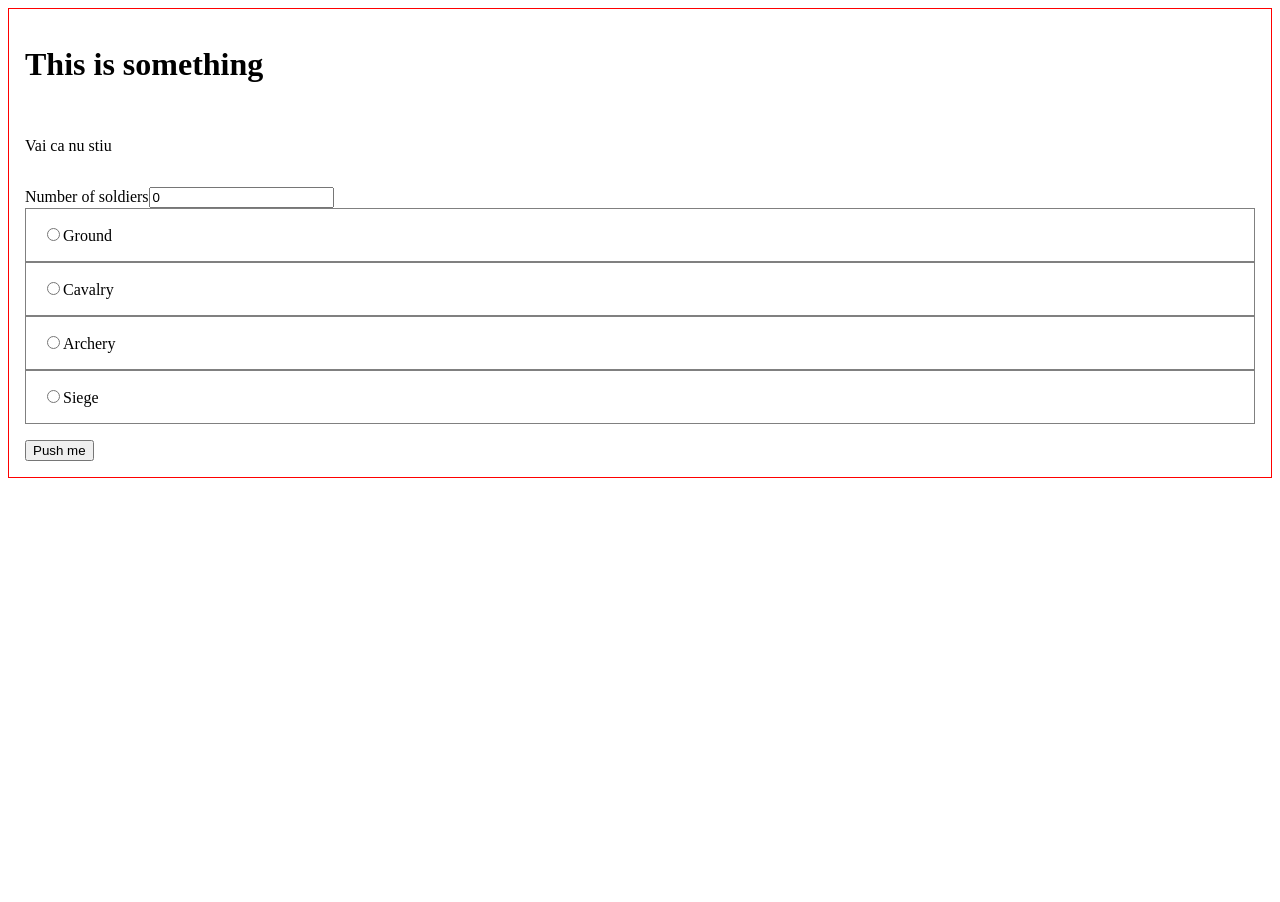
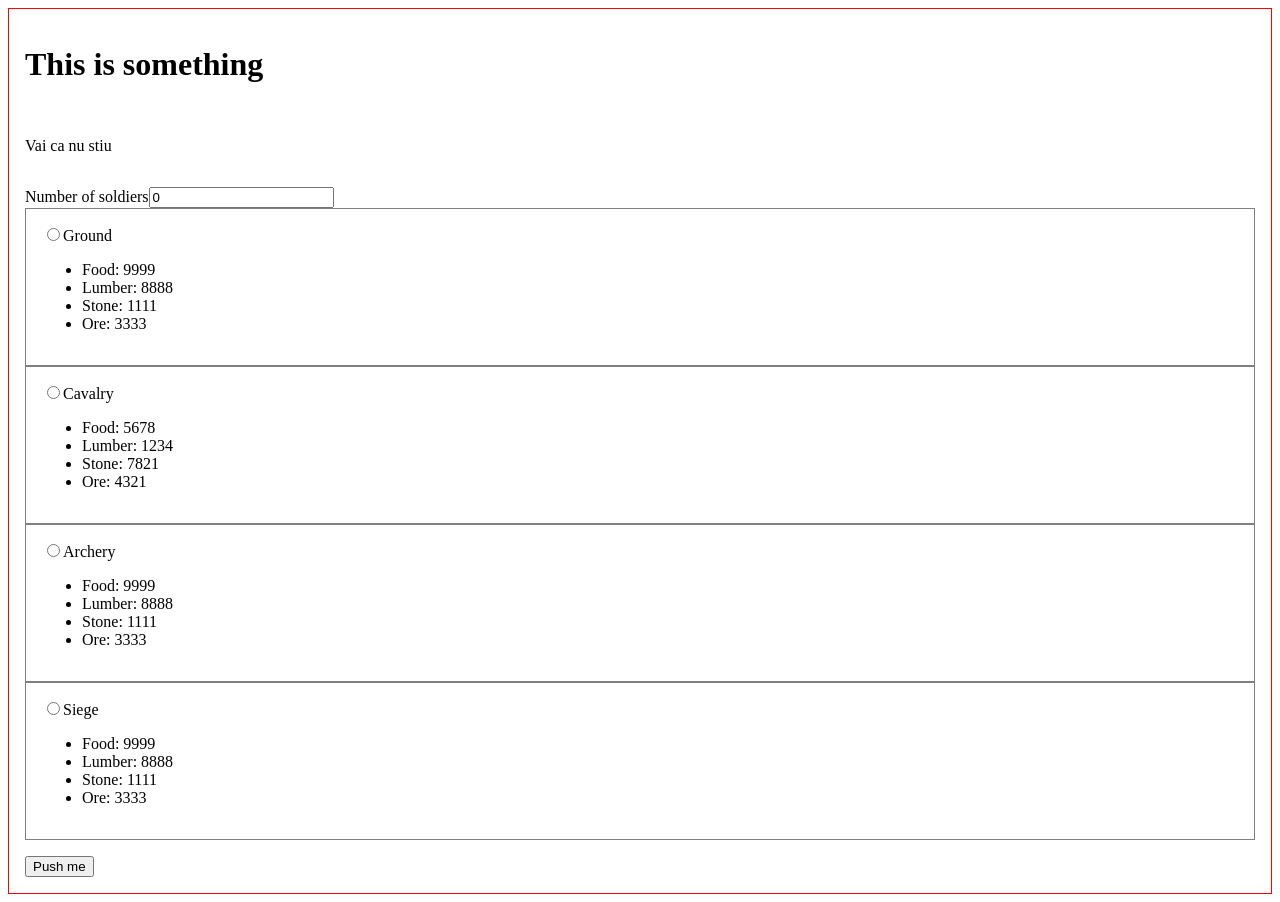
Before and after one commit to florin-bizgan/evony-utility, a React (Create React App) app: page / in a window 1280 px wide. Before the commit the page ends 800 px from the top, so only its background shows below. Built offline with nearby package versions, Linux system fonts and the light colour scheme.

Commit message:
Present a smart list with resource

```diff
--- /dev/null
+++ b/src/component/form/form.data.js
@@ -0,0 +1,42 @@
+export const formData = [
+  {
+    resource: {
+      lumber: 8888,
+      food: 9999,
+      stone: 1111,
+      ore: 3333,
+    },
+    label: "Ground",
+    troopType: "ground",
+  },
+  {
+    resource: {
+      lumber: 1234,
+      food: 5678,
+      stone: 7821,
+      ore: 4321,
+    },
+    label: "Cavalry",
+    troopType: "cavalry",
+  },
+  {
+    resource: {
+      lumber: 8888,
+      food: 9999,
+      stone: 1111,
+      ore: 3333,
+    },
+    label: "Archery",
+    troopType: "archery",
+  },
+  {
+    resource: {
+      lumber: 8888,
+      food: 9999,
+      stone: 1111,
+      ore: 3333,
+    },
+    label: "Siege",
+    troopType: "siege",
+  },
+];
--- a/src/component/form/form.jsx
+++ b/src/component/form/form.jsx
@@ -1,5 +1,6 @@
 import { Field, Formik } from "formik";
 import { SmartRadio } from "../smart-radio";
+import { formData } from "./form.data";
 import * as S from "./form.style";
 
 const initialValues = {
@@ -24,13 +25,16 @@ const Form = () => {
             {/* <Field type="radio" id='ground' name='troopType' value="ground"/>
         <label htmlFor="ground">Ground</label> */}
 
-            {["ground", "cavalry", "archery", "siege"].map((troopType) => {
-              const str = `${troopType[0].toUpperCase()}${troopType.slice(1)}`
+            {formData.map(({ resource, label, troopType }) => {
               return (
-                <SmartRadio label={str} name="troopType" who={troopType} />
+                <SmartRadio
+                  label={label}
+                  name="troopType"
+                  who={troopType}
+                  resource={resource}
+                />
               );
             })}
-
           </div>
           <div>
             <button type="submit">Push me</button>
--- a/src/component/smart-radio/smart-radio.jsx
+++ b/src/component/smart-radio/smart-radio.jsx
@@ -1,11 +1,18 @@
 import { Field } from 'formik'
 import * as S from './smart-radio.style'
 
-const SmartRadio = ({who, name, value, label}) => {
+const SmartRadio = ({who, name, resource, label}) => {
+  const { lumber, food, stone, ore } = resource
   return (
     <S.SmartRadio>
       <Field type="radio" id={who} name={name} value={who}/>
       <label htmlFor={who}>{label}</label>
+      <ul>
+        <li>Food: {food}</li>
+        <li>Lumber: {lumber}</li>
+        <li>Stone: {stone}</li>
+        <li>Ore: {ore}</li>
+      </ul>
     </S.SmartRadio>
   )
 }
```
